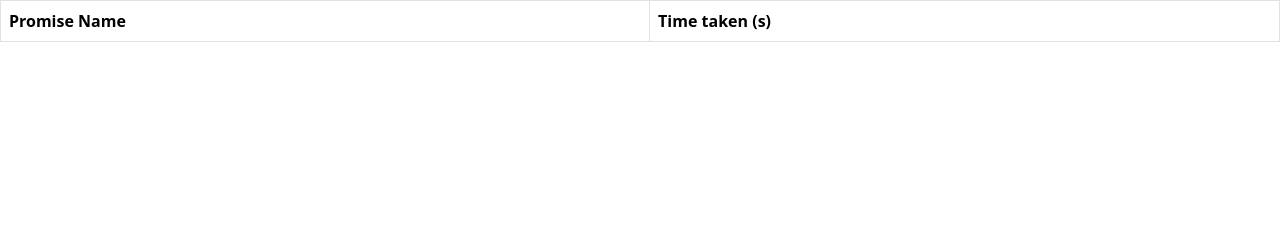
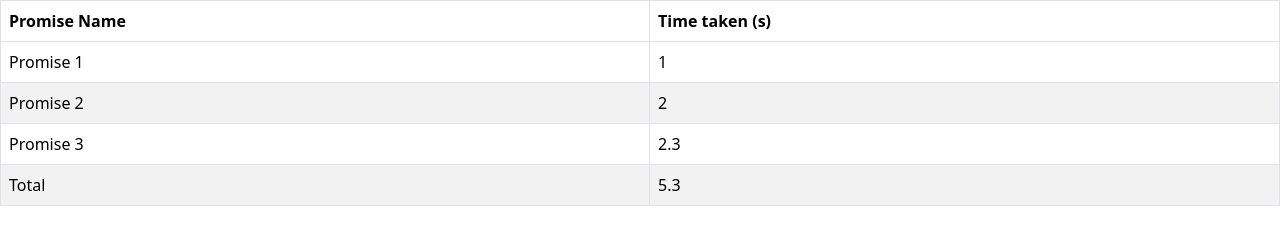
Before and after one commit to acciojob/wait-for-multiple-promises-prakriti-2908, a website: page main.html in a window 1280 px wide. Drawn offline with nearby package versions, Linux system fonts and the light colour scheme.

Commit message:
created a submission

```diff
--- a/main.html
+++ b/main.html
@@ -23,7 +23,9 @@
 			  <th colspan=2>Loading...</th>
 		  </tr>
       </thead>
-      <tbody id="output"></tbody>
+      <tbody id="output">
+		  <tr></tr>
+	  </tbody>
     </table>
 
     <script type="text/javascript" src="./script.js"></script>
--- a/script.js
+++ b/script.js
@@ -23,7 +23,8 @@ comb.then((values)=>{
 	let loading = document.getElementById("loading");
 	loading.classList.add("hide");
 
-	let tablee = document.getElementById("output")[0];
+	let tablee = document.getElementById("output");
+
 	let totalTime = 0;
 	for(let i=0;i<values.length;i++){
 		let row = tablee.insertRow(i+1);
@@ -39,4 +40,4 @@ comb.then((values)=>{
 	col1.innerHTML = "Total";
 	col2.innerHTML = totalTime;
 
-})
+}).catch((err)=>console.log(err));
```
